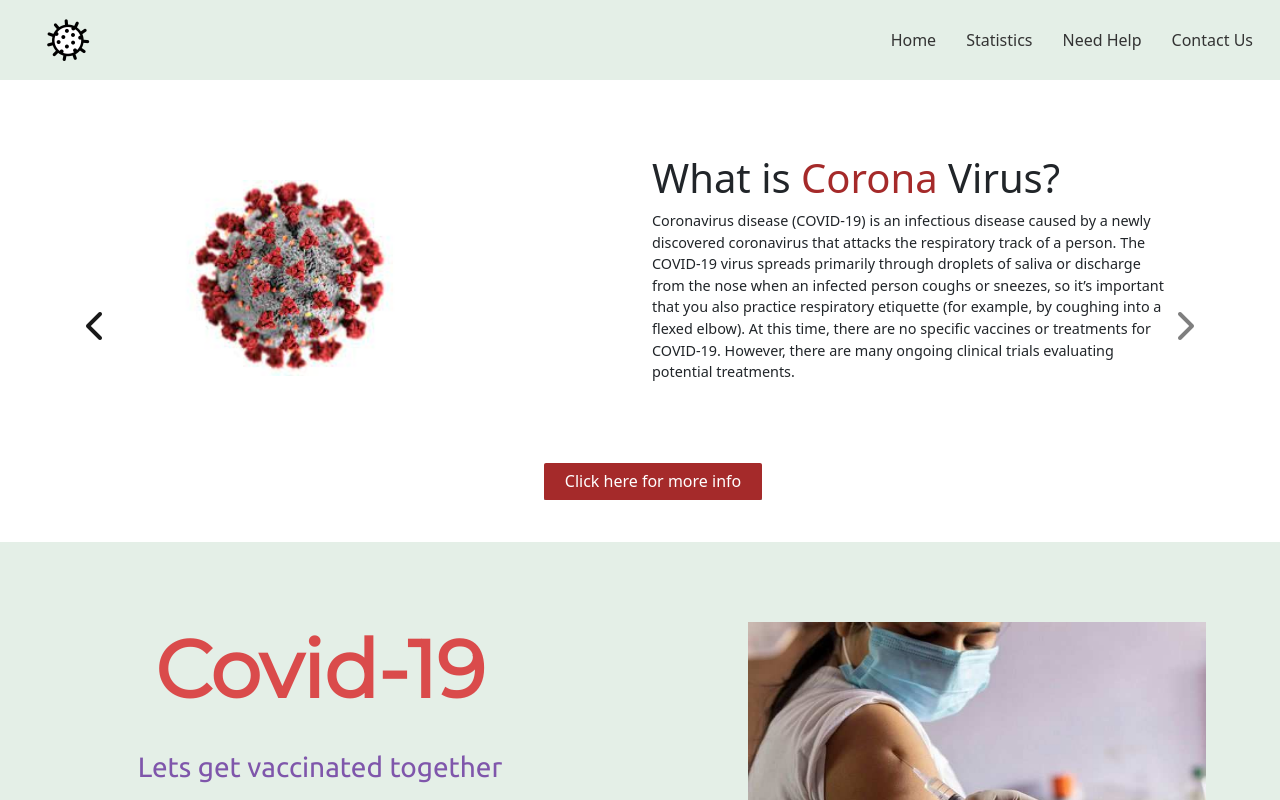
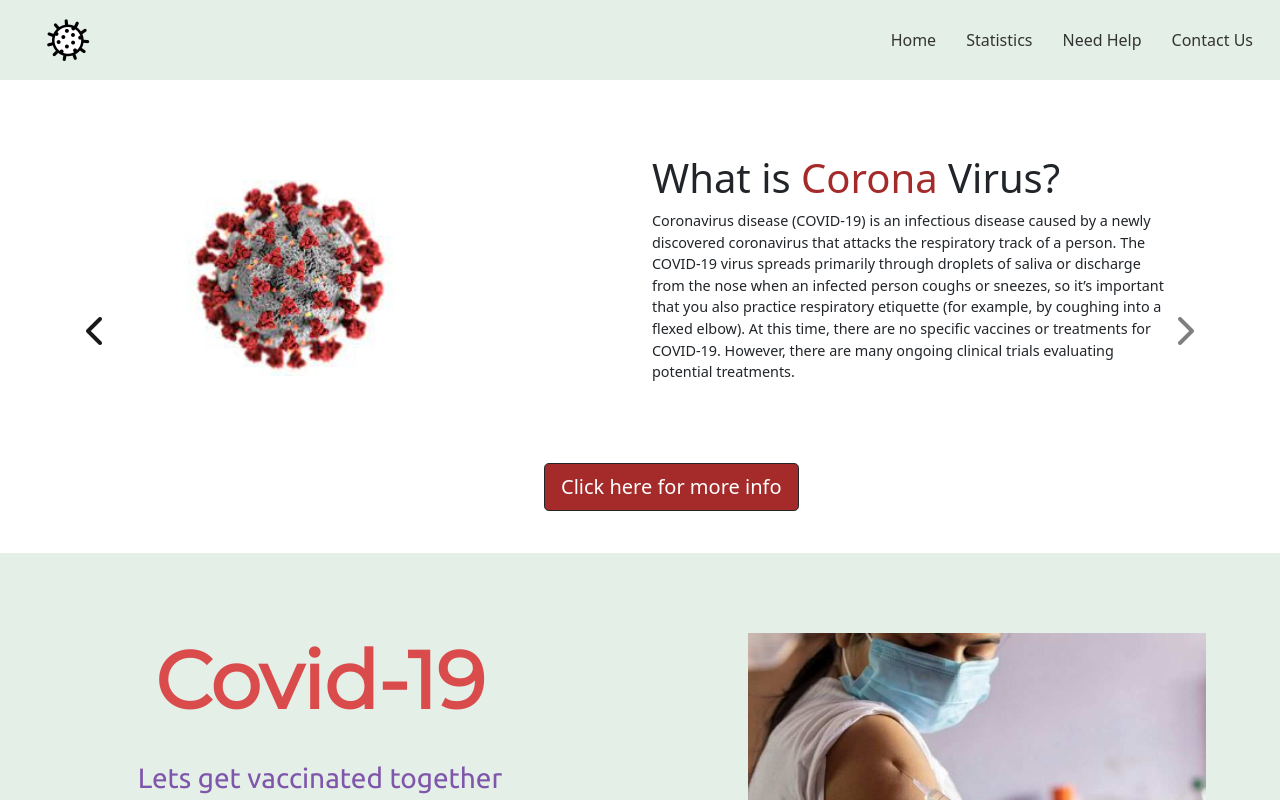
Before and after one commit to deepvashisth/Covid_Tracker, a React (Create React App) app: page / in a window 1280 px wide. Both pictures are taken after a click on the button "Previous". Shown: the top 800 px of the page. Built offline with nearby package versions, Linux system fonts and the light colour scheme; a web font is replaced by a local one.

Commit message:
button hover fixed

```diff
--- a/src/Css/Carousel.css
+++ b/src/Css/Carousel.css
@@ -54,31 +54,18 @@
   padding-bottom: 2rem;
 }
 
-.morr :hover {
-  background-color: black;
-  color: white;
-}
-.MoreInfo {
-  display: inline-block;
-  background-color: brown;
-  color: #fff;
-  padding: 0.4rem 1.3rem;
-  font-size: 1rem;
-  text-align: center;
-  border: none;
-  cursor: pointer;
-  outline: none;
-  box-shadow: 0 1px 0 rgba(0, 0, 0, 0.45);
-  border-radius: 2px;
-}
-
 .prevention {
   text-align: center;
   padding-bottom: 2rem;
   font-family: "Roboto", sans-serif;
   font-size: 1.9rem;
 }
-
+.btnbtn{
+  color: white;
+}
+.btnbtn :hover{
+  color: white;
+}
 @media (max-width: 1085px) {
   .left-tab {
     margin: auto;
@@ -109,9 +96,6 @@
     height: 9rem;
   }
 
-  .social {
-    height: 5rem;
-  }
   .prevention {
     text-align: center;
     padding-bottom: 2rem;
--- a/src/Css/QuizHome.css
+++ b/src/Css/QuizHome.css
@@ -1,6 +1,6 @@
 .QuizMain {
   margin-top: 9%;
-  padding-bottom: 7%;
+  padding-bottom: 5%;
 
   text-align: center;
   background-color: #e4efe7;
--- a/src/Css/StatsHome.css
+++ b/src/Css/StatsHome.css
@@ -2,9 +2,8 @@
 
 .right-box {
   margin-top: 25vh;
+}
 
-  /* margin-right: 2px; */
-}
 .stats-img {
   height: 90%;
   width: 90%;
--- a/src/component/Carousel.js
+++ b/src/component/Carousel.js
@@ -47,10 +47,12 @@ return (
           </div>
           <div className='container btnCenter'>
             <div className='row'>
-              <div className='morr col-lg-12  col-md-12 col-sm-12'>
-                <a className='MoreInfo' href='https://www.medicalnewstoday.com/articles/256521#sars' target="_blank" rel="noreferrer noopener">
-                  Click here for more info
-                </a>
+              <div className='col-lg-12  col-md-12 col-sm-12'>
+
+              <a href='https://www.medicalnewstoday.com/articles/256521#sars' target="_blank" rel="noreferrer noopener">
+              <button type="button" className="btn btn-dark btn-lg btn_info">
+                Click here for more info
+              </button></a>
               </div>
             </div>
           </div>
@@ -75,7 +77,7 @@ return (
                 <p className='text-center'> Wash your hand Regularly</p>
               </div>
 
-              <div className="col-lg-4 col-md-4 mt-4 col-sm-12 social-div">
+              <div className="col-lg-4 col-md-4 mt-4 col-sm-12">
                 <img src={social} alt="" />
                 <p className='text-center'> Maintain Social Distancing</p>
               </div>
--- a/src/component/QuizHome.js
+++ b/src/component/QuizHome.js
@@ -4,35 +4,31 @@ import {Link} from "react-router-dom";
 import quizImg from '../images/quizImg.png';
 
 const QuizHome = () => {
-  return (
-    <div className='container-fluid QuizMain'>
-            <div className='row d-flex'>
+  return (<div className='container-fluid QuizMain'>
+    <div className='row d-flex'>
 
+      <div className='col-lg-6 col-md-12 justify-content-center rightbox'>
 
-                <div className='col-lg-6 col-md-12 col-sm-12 justify-content-center leftbox'>
-                <img className='imageQuiz' src={quizImg} alt="" />
+        <h1 className='par'>Take a
+          <span className='gc-c'>Quiz</span>
+          on covid</h1>
+        <br></br>
 
-                </div>
-                <div className='col-lg-6 col-md-12 justify-content-center rightbox'>
+        <Link className="linkButton" to='/quiz'>
+          <button type="button" className="btn btn-dark btn-lg btn_info">
+            Test Your Knowledge</button>
+        </Link>
 
+      </div>
 
-                    <h1 className='par'>Take a <span className='gc-c'>Quiz</span> on covid</h1>
-                    <br></br>
+      <div className='col-lg-6 col-md-12 col-sm-12 justify-content-center leftbox'>
+        <img className='imageQuiz' src={quizImg} alt=""/>
 
-                    <Link className="linkButton" to='/quiz'>
-                    <button type="button" className="btn btn-dark btn-lg btn-info">
-                    Test Your Knowledge
-                  </button>
-                  </Link>
-
-
-                </div>
-
-            </div>
+      </div>
 
     </div>
 
-)
+  </div>)
 }
 
 export default QuizHome
--- a/src/component/StatsHome.js
+++ b/src/component/StatsHome.js
@@ -16,13 +16,12 @@ const StatsHome = () => {
 
                 <h1 className='h1Stats'>Check <span className='gc-c'>stateWise</span> stats here!</h1>
 
-                <Link to='/Statistics'>
+                <Link to='/IndiaStats'>
 
                 <br></br>
-                    <button type="button" className="btn  btn-stats btn-danger">
-                    Live Stats
-                    &nbsp; <i class="fas fa-chart-line "> </i>
-                    </button>
+                  <button type="button" className="btn btn-dark btn-lg btn_info">
+                  Live Stats &nbsp;<i class="fas fa-chart-line "></i>  </button>
+
                   </Link>
                 </div>
 
--- a/src/component/countryWise.js
+++ b/src/component/countryWise.js
@@ -26,7 +26,7 @@ const Stats = () => {
 
             <div className="container-fluid mt-5">
                 <div className='main-heading'>
-                    <h1 className='mb-5 text-center text'>State-wise <span className='text-span'>COVID-19</span> Statistics</h1>
+                    <h1 className='mb-5 text-center text'>Country-wise <span className='text-span'>COVID-19</span> Statistics</h1>
                 </div>
 
                 <div className="table-responsive">
```
